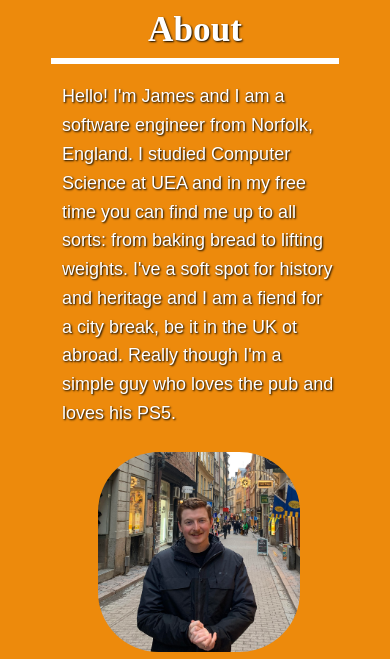
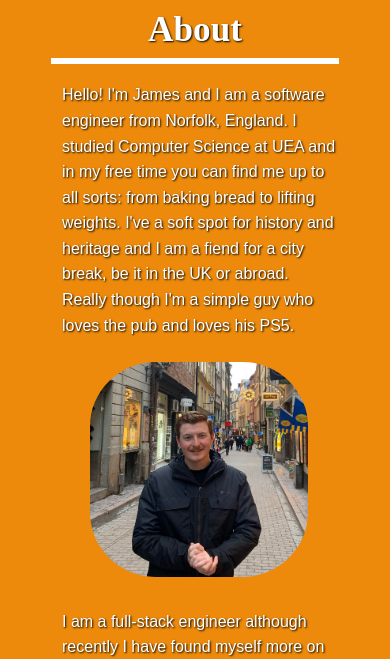
Before and after one commit to JamesBarnes48/PersonalSiteVue, a Vue app: page / in a window 390 px wide. Shown: the part 220-879 px from the top of the page. Built offline with nearby package versions, Linux system fonts and the light colour scheme.

Commit message:
responsive picture of me

```diff
--- a/src/components/AboutMe.vue
+++ b/src/components/AboutMe.vue
@@ -6,7 +6,7 @@ export default {
     name: 'AboutMe',
     setup(props){
       const aboutMe = [
-        'Hello! I\'m James and I am a software engineer from Norfolk, England. I studied Computer Science at UEA and in my free time you can find me up to all sorts: from baking bread to lifting weights. I\'ve a soft spot for history and heritage and I am a fiend for a city break, be it in the UK ot abroad. Really though I\'m a simple guy who loves the pub and loves his PS5.',
+        'Hello! I\'m James and I am a software engineer from Norfolk, England. I studied Computer Science at UEA and in my free time you can find me up to all sorts: from baking bread to lifting weights. I\'ve a soft spot for history and heritage and I am a fiend for a city break, be it in the UK or abroad. Really though I\'m a simple guy who loves the pub and loves his PS5.',
         'I am a full-stack engineer although recently I have found myself more on the frontend in my role as Product UI Software Engineer at Darktrace. At uni I got my hands on all kinds of technologies; I learned about data structures and algorithms in Java, got my head around Python machine learning libraries and even getting neck-deep in logic and state machines to make a digital traffic light controller. After this I knew I wanted to pursue engineering web applications. My ideal stack is a total Javascript-fest: Node on the back and Vue/React on the front. Sounds good to me!',
       ];
 
@@ -31,7 +31,7 @@ export default {
     <div class="divider"></div>
     <v-row class="about-me-row">
       <v-col lg="4" md="4" sm="12" xs="12">{{ aboutMe[0] }}</v-col>
-      <v-col lg="4" md="4" sm="12" xs="12">
+      <v-col class="me-column" lg="4" md="4" sm="12" xs="12">
         <div class="me-container">
           <img id="imageOfMe" src="@/assets/images/me.jpg" alt="Photo of Me">
           <v-icon
@@ -148,8 +148,13 @@ export default {
 
   .me-container{
     margin: auto;
-    width: fit-content;
     position: relative;
+  }
+
+  .me-column{
+    display: flex;
+    align-items: center;
+    justify-items: center;
   }
 
   @keyframes toothShimmer {
@@ -197,12 +202,12 @@ export default {
 
   @media (max-width: 1280px){
     #imageOfMe{
-      height: 200px;
+      height: 255px;
     }
 
     .shimmer-icon{
-      bottom: 125px;
-      right: 95px;
+      bottom: 155px;
+      right: 122px;
     }
 
     .star-icon{
@@ -212,5 +217,20 @@ export default {
     .about-me-row{
       margin-right: 7px;
     }
+
+    .about-me-row .v-col{
+      font-size: 16px;
+    }
+
+    @media (max-width: 960px){
+      #imageOfMe{
+        height: 215px;
+      }
+
+      .shimmer-icon{
+        bottom: 128px;
+        right: 103px;
+      }
+    }
   }
 </style>
```
